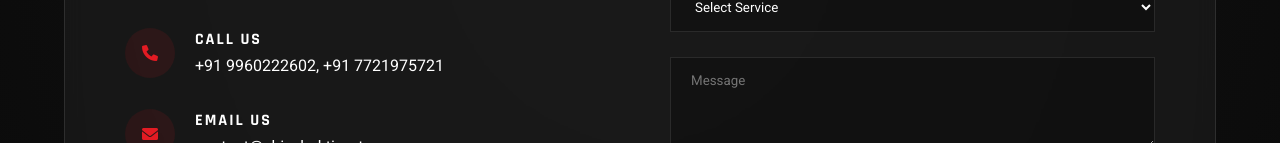
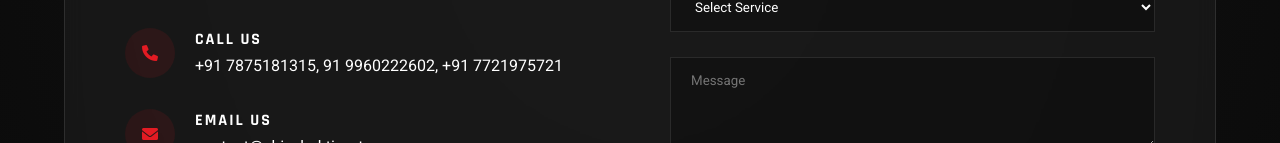
Before and after one commit to sagar-patil-here/Workshop-client, a plain HTML site: page index.html in a window 1280 px wide. Shown: the part 3231-3374 px from the top of the page. Drawn offline with nearby package versions, Linux system fonts and the light colour scheme.

Commit message:
first commit

```diff
--- a/index.html
+++ b/index.html
@@ -144,7 +144,7 @@
                         <i class="fas fa-phone"></i>
                         <div>
                             <h4>Call Us</h4>
-                            <p>+91 9960222602, +91 7721975721</p>
+                            <p>+91 7875181315, 91 9960222602, +91 7721975721</p>
                         </div>
                     </div>
                     <div class="info-row">
```
